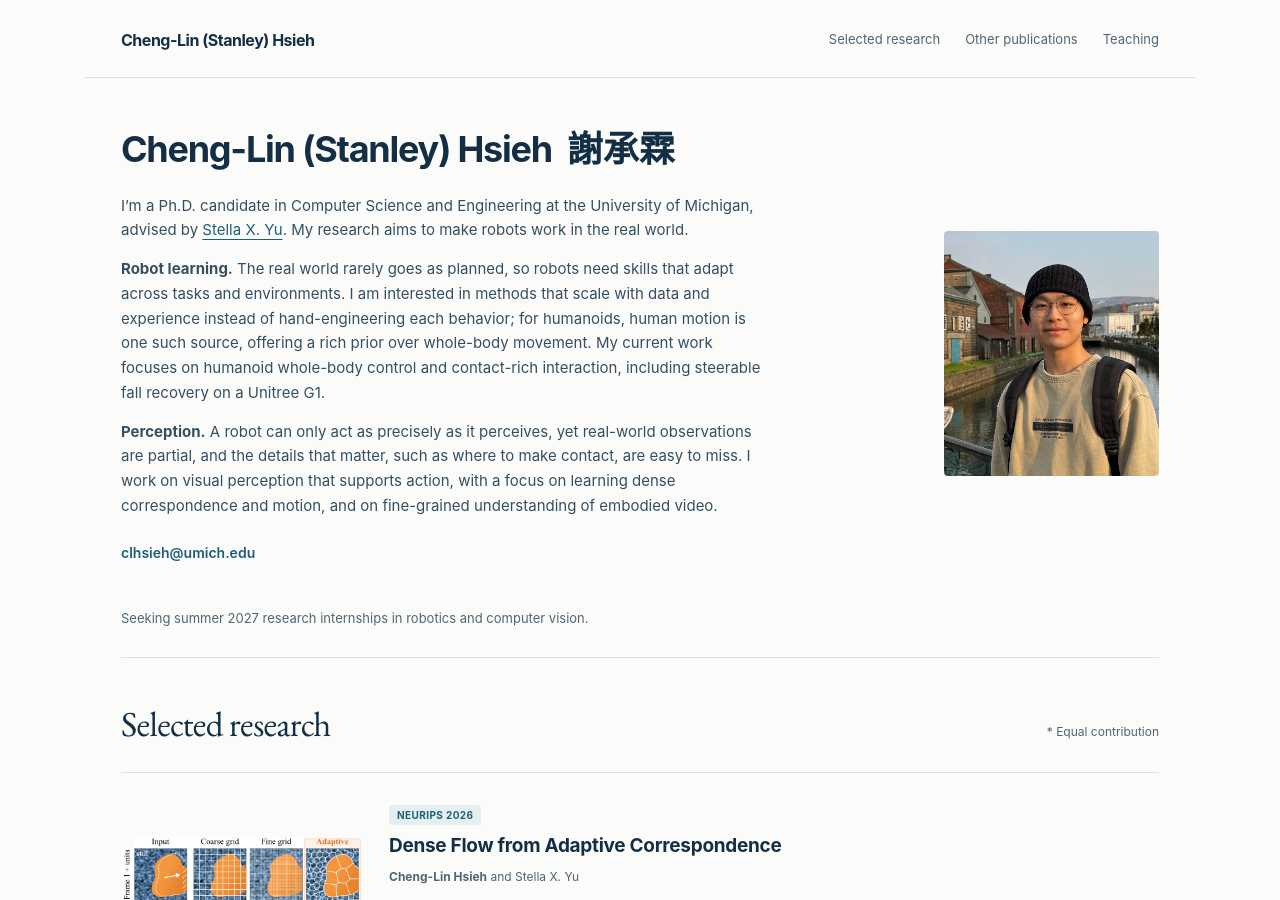
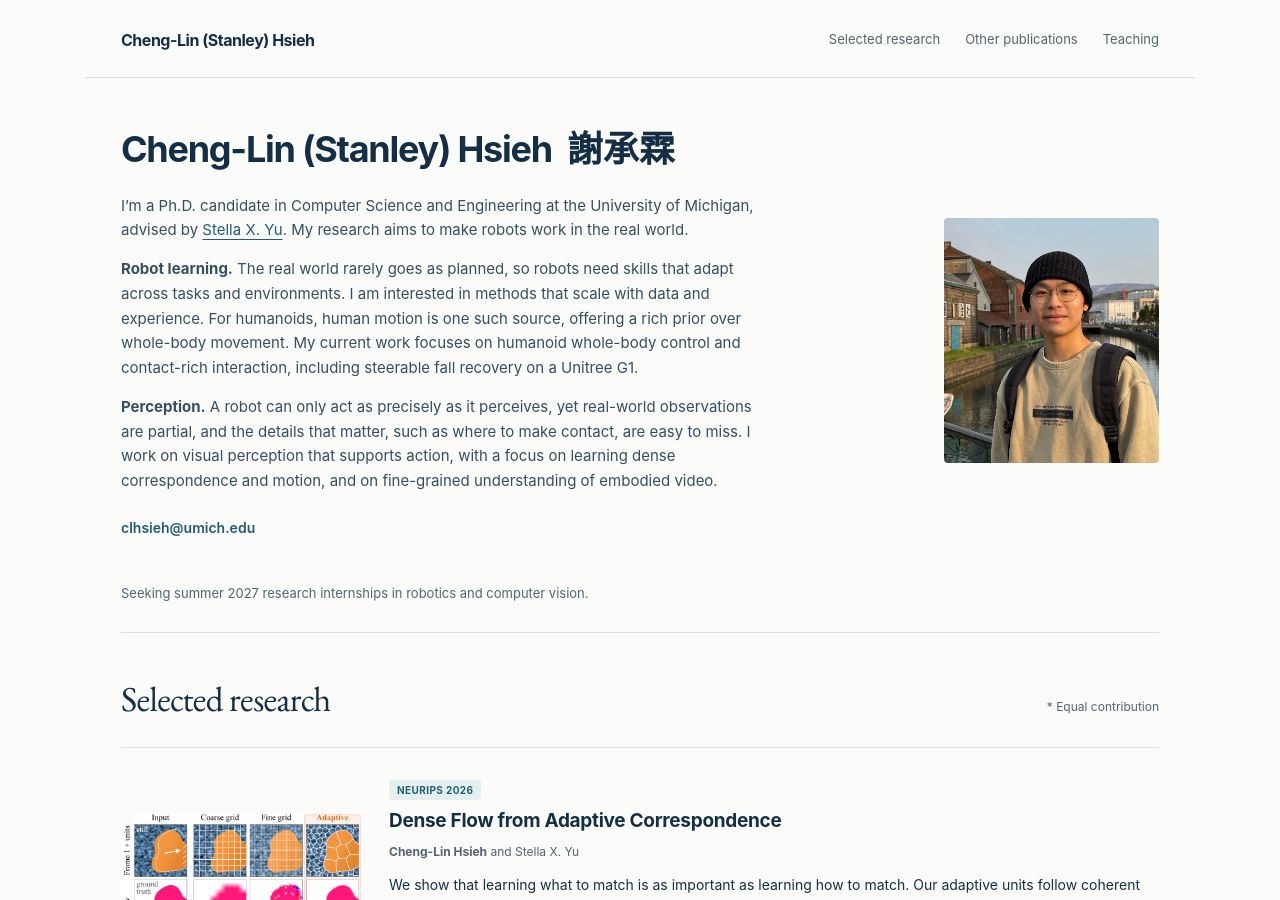
Before and after one commit to chenglinh/chenglinh.github.io, a Jekyll site: the page index.html, which Jekyll copies as it is, in a window 1280 px wide and 900 px high. Built offline with Jekyll 4.4.1, drawn with Linux system fonts in a browser that asks for light colours.

Commit message:
Describe scalable robot learning without contrasting other approaches

```diff
--- a/index.html
+++ b/index.html
@@ -18,7 +18,7 @@
 <section class="hero" aria-labelledby="intro-title">
 <div><h1 id="intro-title"><span>Cheng-Lin (Stanley) Hsieh</span><span class="name-cn" lang="zh-Hant">謝承霖</span></h1>
 <p class="intro">I’m a Ph.D. candidate in Computer Science and Engineering at the University of Michigan, advised by <a href="https://web.eecs.umich.edu/~stellayu/">Stella X. Yu</a>. My research aims to make robots work in the real world.</p>
-<p class="intro"><strong>Robot learning.</strong> The real world rarely goes as planned, so robots need skills that adapt across tasks and environments. I am interested in methods that scale with data and experience instead of hand-engineering each behavior; for humanoids, human motion is one such source, offering a rich prior over whole-body movement. My current work focuses on humanoid whole-body control and contact-rich interaction, including steerable fall recovery on a Unitree G1.</p>
+<p class="intro"><strong>Robot learning.</strong> The real world rarely goes as planned, so robots need skills that adapt across tasks and environments. I am interested in methods that scale with data and experience. For humanoids, human motion is one such source, offering a rich prior over whole-body movement. My current work focuses on humanoid whole-body control and contact-rich interaction, including steerable fall recovery on a Unitree G1.</p>
 <p class="intro"><strong>Perception.</strong> A robot can only act as precisely as it perceives, yet real-world observations are partial, and the details that matter, such as where to make contact, are easy to miss. I work on visual perception that supports action, with a focus on learning dense correspondence and motion, and on fine-grained understanding of embodied video.</p>
 <p id="contact" class="contact"><a href="mailto:clhsieh@umich.edu">clhsieh@umich.edu</a></p></div>
 <figure class="portrait"><img src="images/cheng-lin-hsieh.jpg" alt="Portrait of Cheng-Lin Hsieh" width="2901" height="2901"></figure>
```
